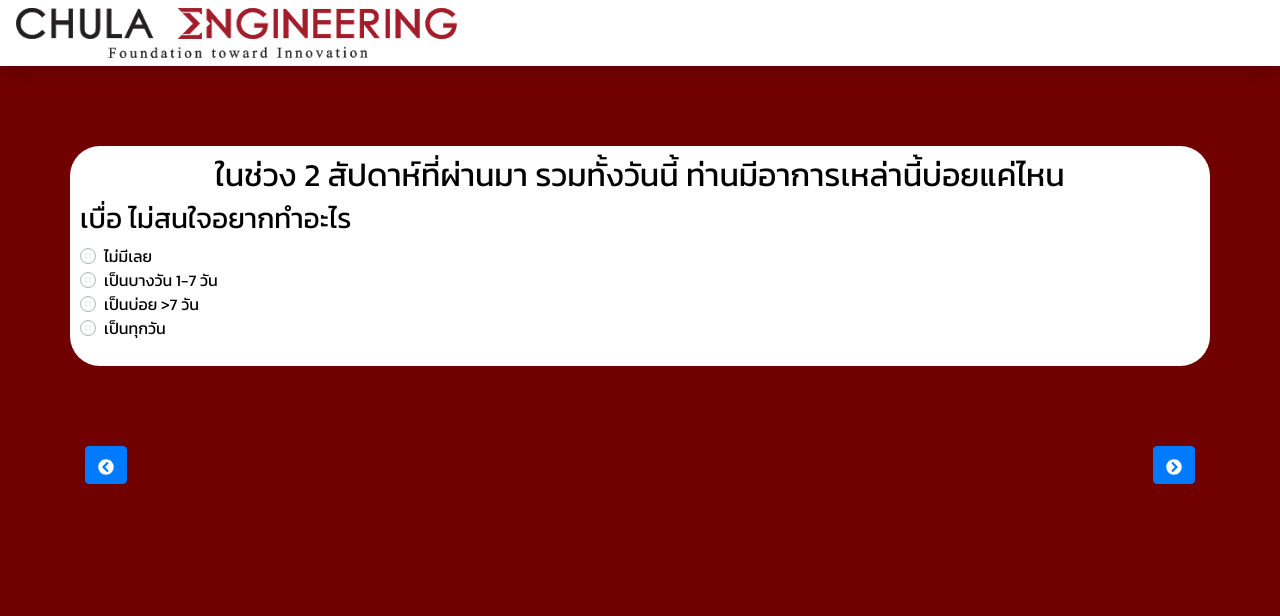
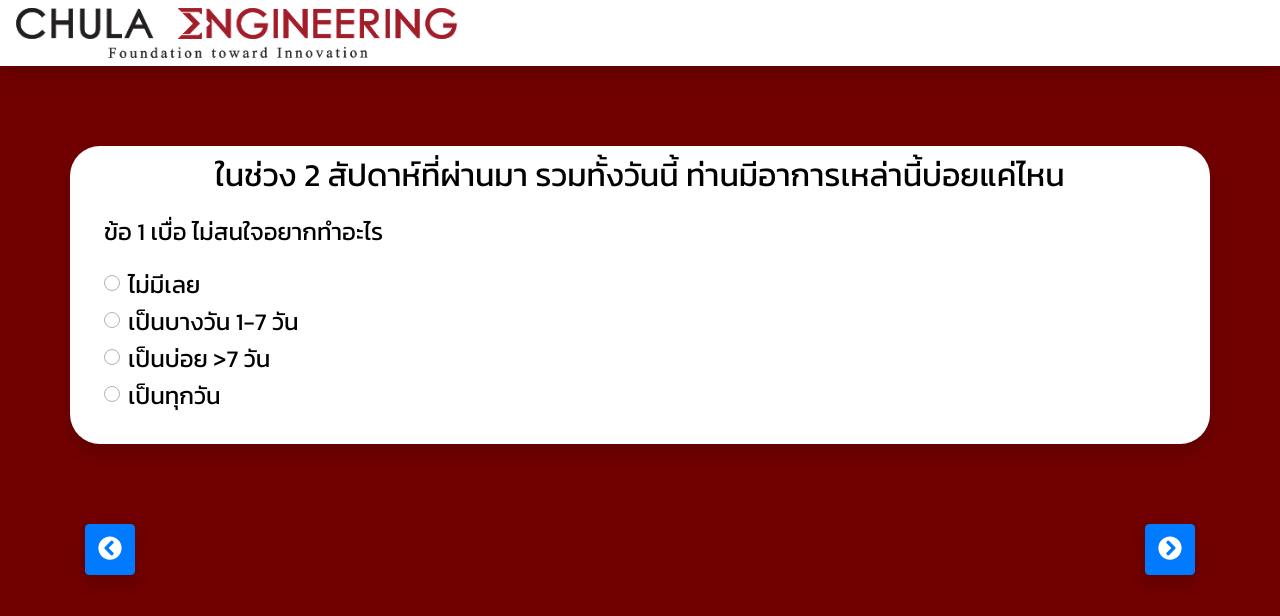
Before and after one commit to WatcharitNew/Engineering9Q, a React (Create React App) app in the folder frontend/: page /question in a window 1280 px wide. Shown: the top 616 px of the page. Built offline with nearby package versions, Linux system fonts and the light colour scheme.

Commit message:
add logic choose answer before going to next question

```diff
--- a/frontend/src/Question.js
+++ b/frontend/src/Question.js
@@ -2,7 +2,7 @@ import React, { Component } from "react";
 import "./Question.css";
 import NavBar from "./NavBar";
 import { Container, Row, Col, Button, Form } from "react-bootstrap";
-import { FaChevronCircleLeft, FaChevronCircleRight } from "react-icons/fa";
+import { FaChevronCircleLeft, FaChevronCircleRight, FaCircle } from "react-icons/fa";
 
 class Question extends Component {
   constructor(props) {
@@ -10,12 +10,17 @@ class Question extends Component {
     this.state = {
       questionIdx: 0,
       listAnswer: [0,0,0,0,0,0,0,0,0],
+      maxAnsQuest: 0,
     };
   }
 
   nextQuestion = () => {
-    if(this.state.questionIdx < 9){
+    if(this.state.listAnswer[this.state.questionIdx] !== 0){
+      if(this.state.questionIdx < 8){
         this.setState({questionIdx: this.state.questionIdx + 1});
+      }
+    } else {
+      alert("โปรดเลือกคำตอบก่อนไปข้อถัดไป");
     }
   };
 
@@ -35,18 +40,18 @@ class Question extends Component {
       "เบื่อ ไม่สนใจอยากทำอะไร",
       "ไม่สบายใจ ซึมเศร้า ท้อแท้",
       "หลับยาก หรือหลับๆ ตื่นๆ หรือหลับมากไป",
-      "เหนื่อยง่าย หรือ ไม่ค่อยมีแรง",
       "เบื่ออาหาร หรือ กินมากเกินไป",
       "รู้สึกไม่ดีกับตัวเอง คิดว่าตัวเองล้มเหลวหรือทำให้ตนเองหรือครอบครัวผิดหวัง",
       "สมาธิไม่ดีเวลาทำอะไร เช่น ดูโทรทัศน์ ฟังวิทยุ หรือทำงานที่ต้องใช้ความตั้งใจ",
+      "เหนื่อยง่าย หรือ ไม่ค่อยมีแรง",
       "พูดช้า ทำอะไรช้าลง จนคนอื่นสังเกตเห็นได้ หรือกระสับกระส่ายไม่สามารถอยู่นิ่งได้เหมือนที่เคยเป็น",
       "คิดทำร้ายตนเอง หรือคิดว่าถ้าตายไปคงจะดี"
     ];
     const answerList = [
-      "ไม่มีเลย",
-      "เป็นบางวัน 1-7 วัน",
-      "เป็นบ่อย >7 วัน",
-      "เป็นทุกวัน"
+      <h4>ไม่มีเลย</h4>,
+      <h4>เป็นบางวัน 1-7 วัน</h4>,
+      <h4>เป็นบ่อย >7 วัน</h4>,
+      <h4>เป็นทุกวัน</h4>
     ];
     var answerDisplay = answerList.map((ans, idx) => (
       <Form.Check key={idx}
@@ -59,25 +64,26 @@ class Question extends Component {
           let listAns = this.state.listAnswer;
           listAns[this.state.questionIdx] = idx+1;
           this.setState({listAnswer: listAns});
-          alert(this.state.listAnswer);
         }}
         checked={this.state.listAnswer[this.state.questionIdx] === idx+1}
       />
     ));
-    var questionDisp = <h3>{questionList[this.state.questionIdx]}</h3>;
+    var questionDisp = <h4>ข้อ {this.state.questionIdx+1} {questionList[this.state.questionIdx]}</h4>;
+    //var progressCircle = this.state.listAnswer.filter((ans)=>{ans !== 0});
+
     return (
       <div className="main-bg">
         <NavBar />
-        <Container id="question-box">
+        <Container id="question-box" className="shadow">
           <Row>
             <Col className="text-center">{label}</Col>
           </Row>
           <Row>
-            <Col>{questionDisp}</Col>
+            <Col className="ml-4 mt-3 mb-3">{questionDisp}</Col>
           </Row>
           <Row>
             <Col>
-              <Form>
+              <Form className="ml-4">
                 <fieldset>
                   <Form.Group>
                     {answerDisplay}
@@ -90,14 +96,14 @@ class Question extends Component {
         <Container id="button-box">
           <Row>
             <Col className="text-left">
-              <Button onClick={() => this.prevQuestion()}>
-                <FaChevronCircleLeft />
+              <Button className="shadow" onClick={() => this.prevQuestion()}>
+                <h4><FaChevronCircleLeft /></h4>
               </Button>
             </Col>
             <Col m={8}></Col>
             <Col className="text-right">
-              <Button onClick={() => this.nextQuestion()}>
-                <FaChevronCircleRight />
+              <Button className="shadow" onClick={() => this.nextQuestion()}>
+                <h4><FaChevronCircleRight /></h4>
               </Button>
             </Col>
           </Row>
```
